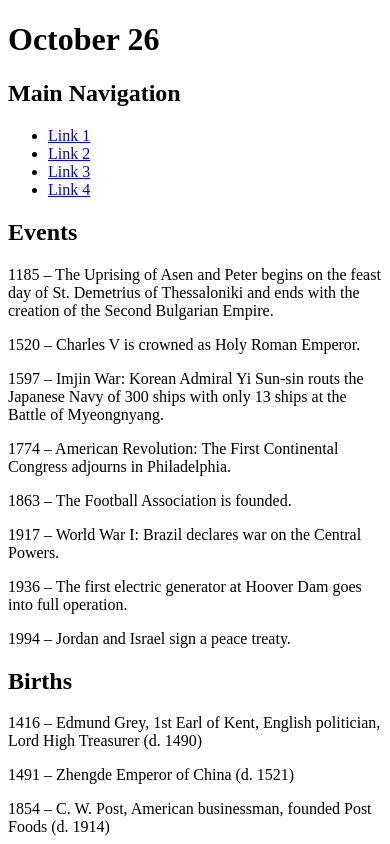
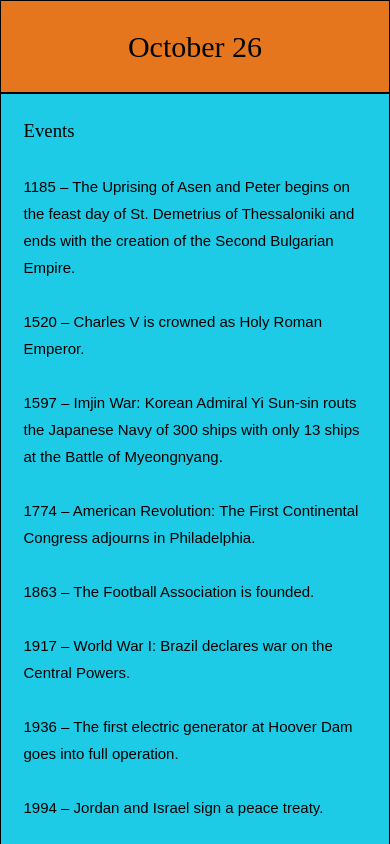
Before and after one commit to jonben3215/ATLS-3150-PW, a plain HTML site: page Lab4/index.html in a window 390 px wide. Shown: the top 844 px of the page. Drawn offline with Linux system fonts and the light colour scheme; a web font is replaced by a local one.

Commit message:
Added CSS

```diff
--- /dev/null
+++ b/Lab4/css/grid-flex.css
@@ -0,0 +1,140 @@
+@import url('https://fonts.googleapis.com/css2?family=Akaya+Telivigala&family=Nunito:ital,wght@1,300&display=swap');
+
+
+*,
+*:before,
+*:after {
+  box-sizing: border-box;
+  padding: 0;
+  margin: 0;
+}
+
+.sr-only {
+    border: 0;
+    clip: rect(0, 0, 0, 0);
+    height: 1px;
+    margin: -1px;
+    overflow: hidden;
+    padding: 0;
+    position: absolute;
+    white-space: nowrap;
+    width: 1px;
+
+  }
+
+
+body {
+  background: lightblue;
+  font-family: 'Quicksand', sans-serif;
+  font-weight: 300;
+  font-size: 15px;
+}
+
+h1,
+h2,
+h3,
+h4{
+  font-family: 'Cormorant Garamond', serif;
+  font-weight: normal;
+  padding: .2em 0;
+}
+
+p {
+  margin: 1.8em 0;
+  line-height: 1.8em;
+
+}
+
+h2 {font-size:1.25em;}
+
+header,
+nav,
+main,
+aside,
+
+footer {
+  padding: 1.5em;
+  border: 1px black solid;
+}
+
+header,
+footer {
+  text-align: center;
+}
+
+.container {
+  max-width: 1200px;
+  margin: 0 auto;
+  background: rgb(175, 222, 176);
+  display: grid;
+  width: 100vw;
+  height: 100vh;
+  grid-template-columns:
+   1fr       2fr       1fr;
+  grid-template-areas:
+  "heady     heady     heady"
+  "navvy     navvy     navvy"
+  "aside1    mainy     aside2"
+  "aside1    mainy     aside2"
+  "aside1    mainy     aside2"
+  "footy     footy     footy";
+}
+
+header {grid-area: heady; background:#E6761E;}
+nav {grid-area: navvy; background:#E1CDA6;}
+main {grid-area: mainy; background: #1ECBE6; max-height: 100%;}
+#aside1 {grid-area: aside1; background: #9162C1;}
+#aside2 {grid-area: aside2; background: #40C566;}
+footer {grid-area: footy; background: #8491D3;}
+
+nav ul {
+display: flex;
+flex-flow: row nowrap;
+justify-content: space-around;
+}
+
+nav ul li {
+  list-style: none
+}
+
+@media screen
+  and (min-width: 641px)
+  and (max-width: 900px)  {
+.container {
+grid-template-columns:
+   1fr 1fr;
+grid-template-areas:
+  "heady heady"
+  "navvy navvy"
+  "mainy mainy"
+  "aside1 aside2"
+  "footy footy";
+}
+}
+
+@media screen
+  and (max-width: 640px)  {
+.container {
+grid-template-columns:
+   1fr;
+grid-template-areas:
+  "heady"
+  "mainy"
+  "aside1"
+  "aside2"
+  "navvy"
+  "footy";
+}
+nav ul {
+  flex-flow: column nowrap;
+  text-align: center;
+}
+nav ul li a {
+  display: block;
+  padding: 10px 5px;
+  margin: 5px;
+  border: 1px black solid;
+  background: white;
+
+}
+}
--- a/Lab4/index.html
+++ b/Lab4/index.html
@@ -6,7 +6,7 @@
   <meta name="viewport" content="width=device-width, initial-scale=1.0">
   <meta http-equiv="X-UA-Compatible" content="ie=edge">
   <title>On This Day</title>
-  <link href="./css/grid-flex.css" rel="stylesheet">
+  <link href="../Lab4/css/grid-flex.css" rel="stylesheet">
 </head>
 <body>
 <div class="container">
```
